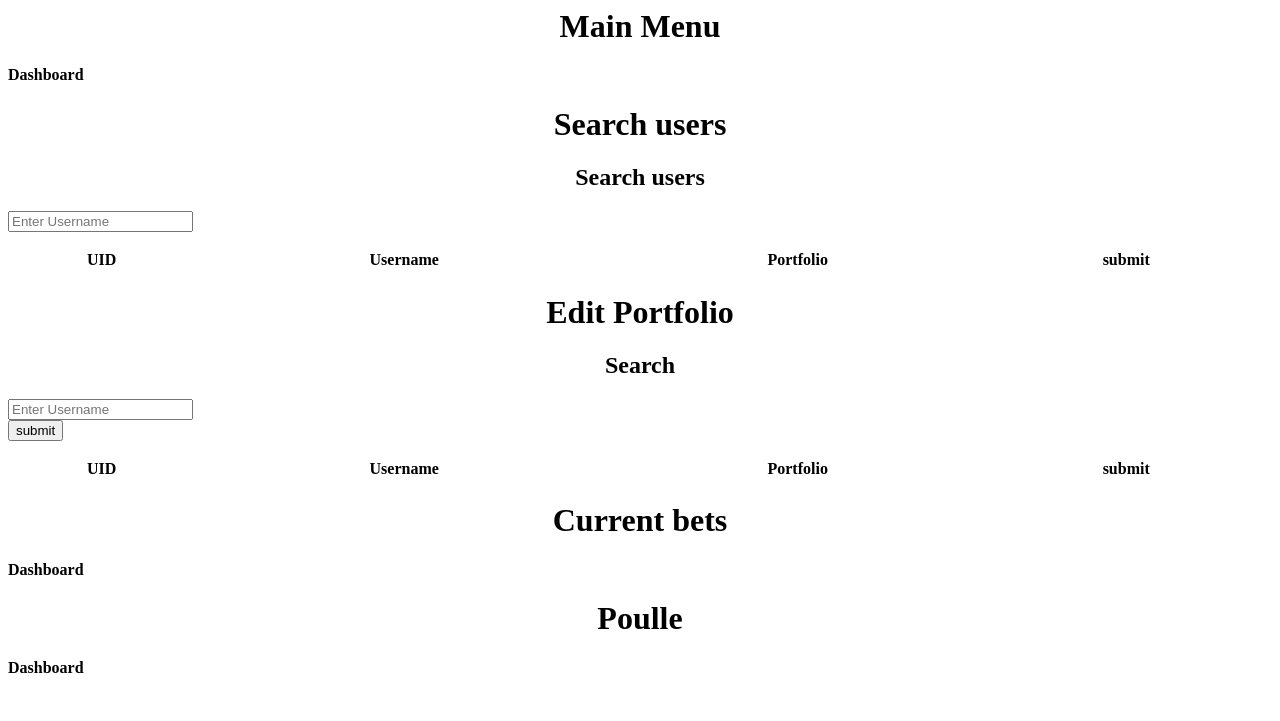
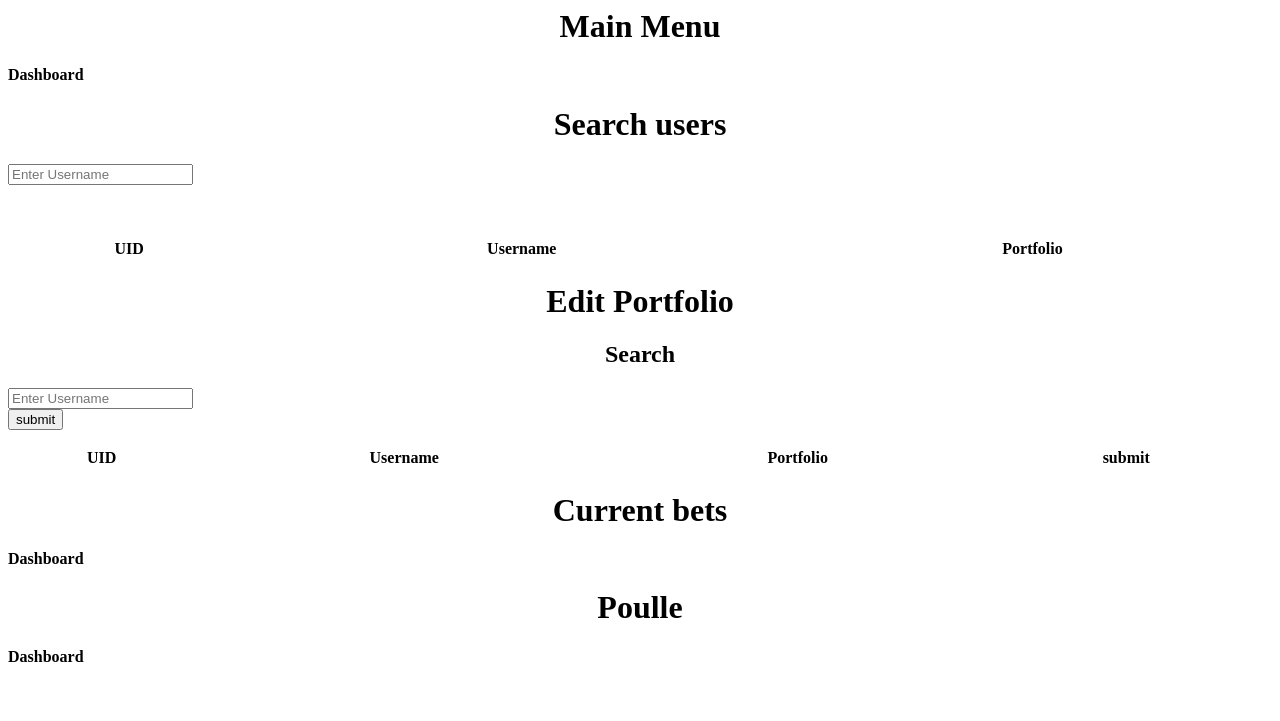
Before and after one commit to AukeLoosman/Poll-Backend, a PHP site: page /root/Content_pages/Admin/content.php in a window 1280 px wide. Shown: the top 721 px of the page. Run offline with PHP 8.4, Linux system fonts and the light colour scheme; lists and menus that the app fills with data are empty.

Commit message:
helloo oo

```diff
--- a/poulle/Content_pages/Admin/content.php
+++ b/poulle/Content_pages/Admin/content.php
@@ -21,18 +21,17 @@
 <div id="liveform">
   <form id="search_form" class="form_dash">
         <div class="container">
-          <h2 align="center">Search users</h2>
           <input id="livesearchuser" type="text" placeholder="Enter Username" name="searchUser" required>
         </div>
   </form>
 </div>
-<div id="Table">
-  <table style="width:100%">
+<div id="live-table">
+  <br><br>
+  <table id="tablesearch" style="width:100%">
 <tr>
   <th>UID</th>
   <th>Username</th>
   <th>Portfolio</th>
-  <th>submit</th>
 </tr>
 </table>
 </div>
--- a/poulle/Content_pages/Admin/dashboard.php
+++ b/poulle/Content_pages/Admin/dashboard.php
@@ -17,6 +17,8 @@ $menu;
   <script src="http://code.jquery.com/jquery-1.9.1.js"></script>
   <script type="text/javascript" charset="utf-8" src="js/jquery.js"></script>
 	<script type="text/javascript" charset="utf-8" src="js/scripts.js"></script>
+	<link rel="stylesheet" href="../../css/bootstrap.min.css" integrity="sha384-Gn5384xqQ1aoWXA+058RXPxPg6fy4IWvTNh0E263XmFcJlSAwiGgFAW/dAiS6JXm" crossorigin="anonymous">
+	<script src="../../js/bootstrap.min.js" integrity="sha384-JZR6Spejh4U02d8jOt6vLEHfe/JQGiRRSQQxSfFWpi1MquVdAyjUar5+76PVCmYl" crossorigin="anonymous"></script>
 </head>
 
 <body>
--- /dev/null
+++ b/poulle/Content_pages/Admin/functions/livesearch.php
@@ -0,0 +1,5 @@
+<<?php
+
+
+
+?>
```
Also changed, not shown: poulle/Style/base.css (+8 -2 lines).
